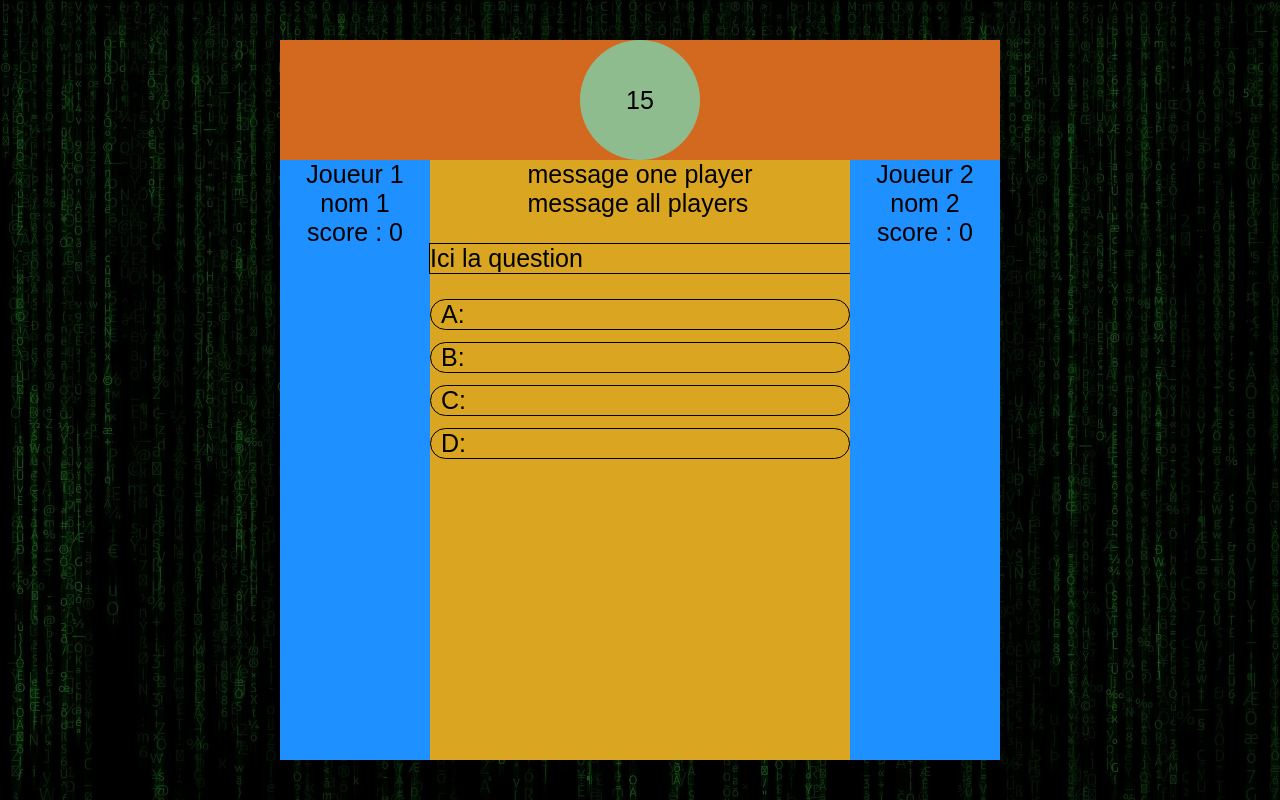
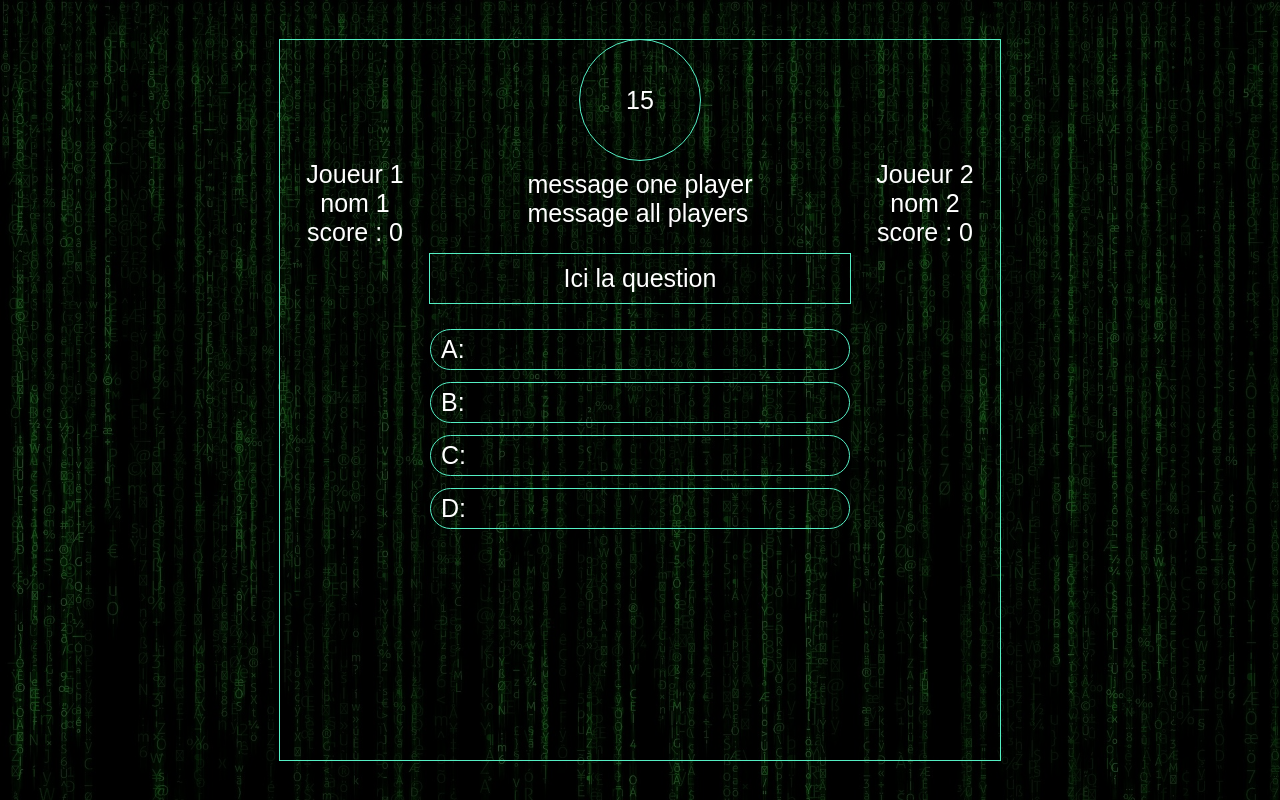
Before and after one commit to thpGitHub/Questions_pour_un_dev, a React (Create React App) app in the folder client/: page /game in a window 1280 px wide. Built offline with nearby package versions, Linux system fonts and the light colour scheme; the HTML template or start-up script is replaced by a standard one.

Commit message:
updated file game.css

```diff
--- a/client/src/components/game.css
+++ b/client/src/components/game.css
@@ -10,8 +10,10 @@
 }
 
 #playground {
-    background-color: antiquewhite;
+    /* background-color: antiquewhite; */
     display: grid;
+    color: white;
+    border: solid #55efc4 0.5px;
 }
 /* Screen larger than 100px? */
 @media (min-width: 100px) {
@@ -28,17 +30,20 @@
     }
     #side_left {
         grid-area: 5/1/10/13;
-        background-color: dodgerblue;
+        /* background-color: dodgerblue; */
   }
   #side_right {
         grid-area: 5/13/10/25;
-        background-color:greenyellow;
+        /* backgrsound-color:greenyellow; */
   }
   #side_middle {
         grid-area: 10/1/25/25;
-        background-color:goldenrod;
+        /* background-color:goldenrod; */
   }
+  #question {
+      text-align: center;
   }
+}
 /* Screen larger than 700px? */
 @media (min-width: 700px) {
     #playground {
@@ -52,20 +57,23 @@
     }
     #side_left {
         grid-area: 5/1/25/6;
-        background-color: dodgerblue;
+        /* background-color: dodgerblue; */
+        background: none;
   }
   #side_right {
         grid-area: 5/20/25/25;
-        background-color:dodgerblue;
+        /* background-color:dodgerblue; */
   }
   #side_middle {
         grid-area: 5/6/25/20;
-        background-color:goldenrod;
+        /* background-color:goldenrod; */
+        padding-top: 10px;
+        background: none;
   }
   #question {
       /* padding-top: 25px; */
       width: 100%;
-      border: solid black 1px;
+      border: 0.5px solid #55efc4;
       margin-top: 25px;
   }
   #responses {
@@ -73,8 +81,10 @@
     margin-top: 25px;
   }
   #responses > div {
-    border: solid black 1px;
+    border: 0.5px solid #55efc4;
     padding-left: 10px;
+    padding-top: 5px;
+    padding-bottom:  5px;
     margin-bottom: 12px;
     border-radius: 25px;
   }
@@ -97,7 +107,7 @@
     grid-area: 1/1/5/25;
     align-items: center;
     justify-content: center;
-    background-color:chocolate;
+    /* background-color:chocolate; */
 
 }
 #timer_number {
@@ -106,7 +116,8 @@
     border-radius: 50%;
     align-items: center;
     justify-content: center;
-    background-color:darkseagreen;
+    /* background-color:darkseagreen; */
+    border: 0.5px solid #55efc4;
 }
  #side_left {
     display: flex;
@@ -128,3 +139,8 @@
     justify-content: flex-start;
     align-items: center;
 }
+#question {
+    padding-top: 10px;
+    padding-bottom: 10px;
+    border: 0.5px solid #55efc4;
+}
```
